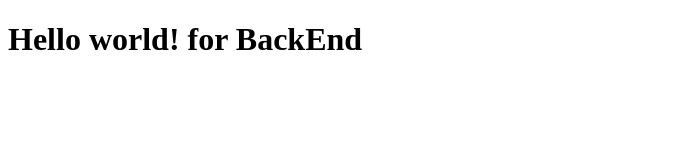
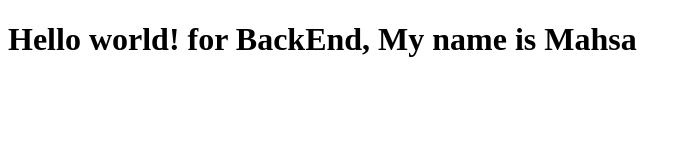
Before and after one commit to MSirous/TripGenius, a plain HTML site: page TripGenius-srv/index.htm in a window 1280 px wide. Shown: the whole page, without its empty margins (0-691 px from the left). Drawn offline with Linux system fonts and the light colour scheme.

Commit message:
Mahsa commit.

```diff
--- a/TripGenius-srv/index.htm
+++ b/TripGenius-srv/index.htm
@@ -6,7 +6,7 @@
     <title>TripGenius</title>
 </head>
 <body>
-    <h1>Hello world! for BackEnd</h1>
+    <h1>Hello world! for BackEnd, My name is Mahsa</h1>
 
 </body>
 </html>
```
